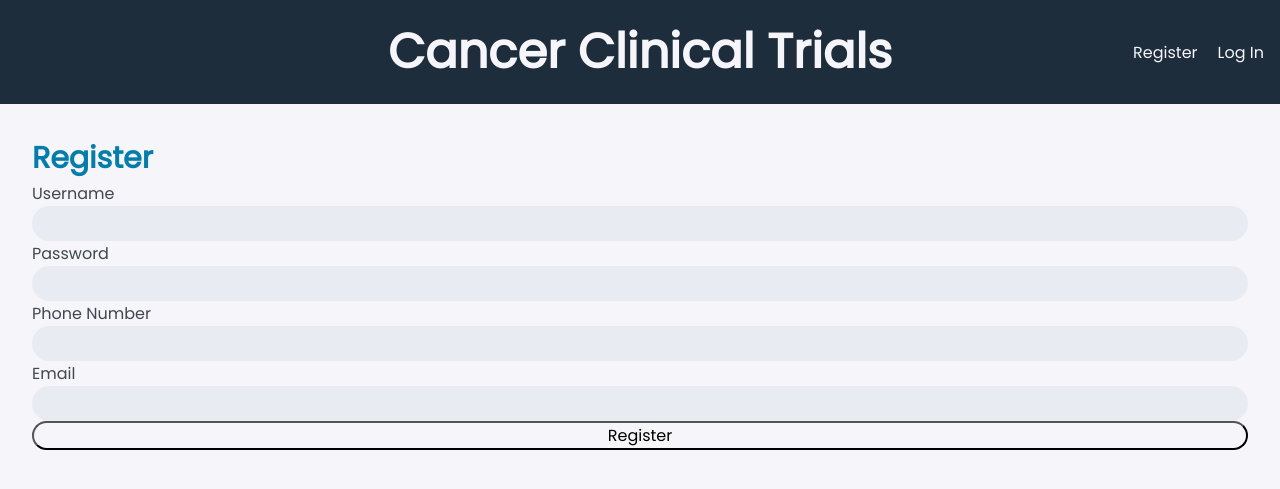
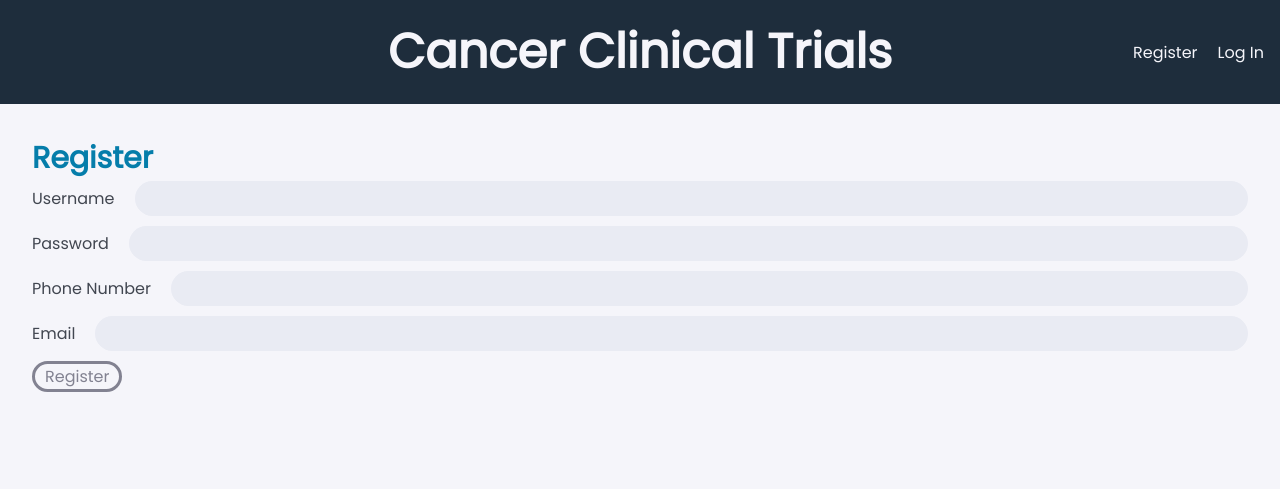
Before and after one commit to honganndo/Cancer-Clinical-Trial-Database, a Flask app: page /register in a window 1280 px wide. Shown: the top 489 px of the page. Run offline with Flask 3, Linux system fonts and the light colour scheme; parts of the project's set-up code (start-up, migrations or seed data) failed here and were passed over.

Commit message:
Match button styles, format input fields, stretch tables to always fill parent width

```diff
--- a/static/style.css
+++ b/static/style.css
@@ -57,7 +57,7 @@ p {
   color: var(--light-text);
 }
 
-input {
+input, select {
   background-color: rgb(233, 235, 243);
   border-radius: 30px;
   border: none;
@@ -155,24 +155,25 @@ button:hover {
   flex: 1;
 }
 
-.search-btn {
+.general-btn {
   color: var(--light-text);
   border: solid var(--light-text);
+  width: fit-content;
 }
 
-.search-btn:hover {
+.general-btn:hover {
   background-color: var(--light-text);
   color: var(--light-background);
 }
 
-.adv-search {
+.adv-search, .input-container {
   display: flex;
   flex-direction: column;
   gap: 10px;
   margin-bottom: 2em;
 }
 
-.filter {
+.filter, .input-field {
   display: flex;
   align-items: center;
   gap: 20px;
@@ -182,11 +183,16 @@ button:hover {
   flex: 1;
 }
 
+.input-field input {
+  flex: 1;
+}
+
 table {
   border-collapse: collapse;
   color: var(--dark-text);
   border: 2px solid var(--dark-background);
   font-size: 0.8rem;
+  width: 100%;
 }
 
 td, th {
--- a/templates/register.html
+++ b/templates/register.html
@@ -5,15 +5,26 @@
 {% endblock %}
 
 {% block content %}
-  <form method="post">
+  <form method="post" class="input-container">
+    <div class="input-field">
       <label for="username">Username</label>
       <input name="username" id="username" required>
+    </div>
+
+    <div class="input-field">
       <label for="password">Password</label>
       <input type="password" name="password" id="password" required>
+    </div>
+
+    <div class="input-field">
       <label for="phone number">Phone Number</label>
       <input type="phone number" name="phone number" id="phone number" required>
+    </div>
+
+    <div class="input-field">
       <label for="email">Email</label>
       <input type="email" name="email" id="email" required>
-    <button type="submit">Register</button>
+    </div>
+    <button type="submit" class="general-btn">Register</button>
   </form>
 {% endblock %}
--- a/templates/results.html
+++ b/templates/results.html
@@ -8,7 +8,7 @@
 <form method="POST" action="{{ url_for('results') }}">
   <div class="main-search">
     <input type="search" id="condition" name="condition" placeholder="Keyword/NCT#">
-    <button type="submit" class="search-btn">Search</button>
+    <button type="submit" class="general-btn">Search</button>
   </div>
 
   <div class="adv-search">
@@ -105,7 +105,7 @@
       <input type="date" id="end_date" name="end_date" {% if end_date is not none %}value="{{end_date}}"{% endif %}>
     </div>
 
-    <button type="button" id=clear-btn class="search-btn">Clear</button>
+    <button type="button" id=clear-btn class="general-btn">Clear</button>
   </div>
 </form>
 
```
Also changed, not shown: templates/index.html (+6 -2 lines), templates/login.html (+12 -6 lines). Lines whose indentation alone changed are shown as unchanged.
